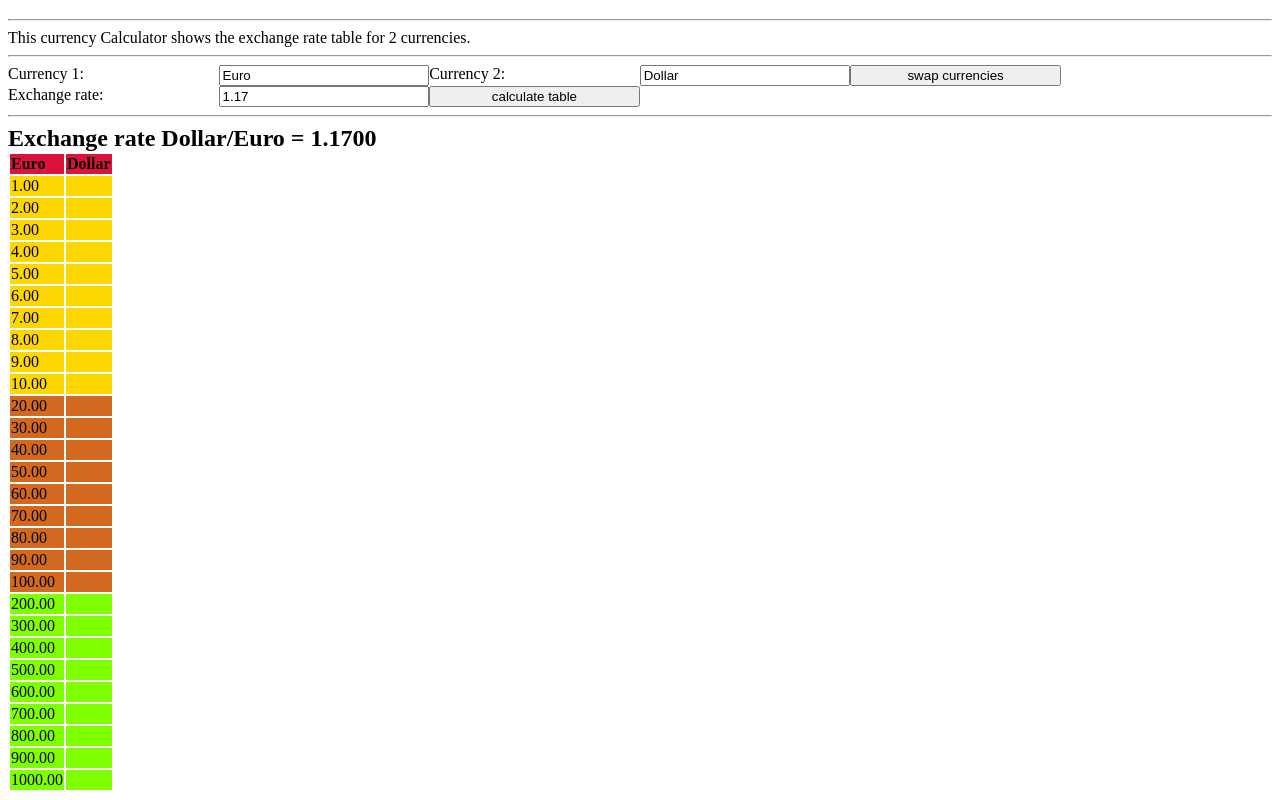
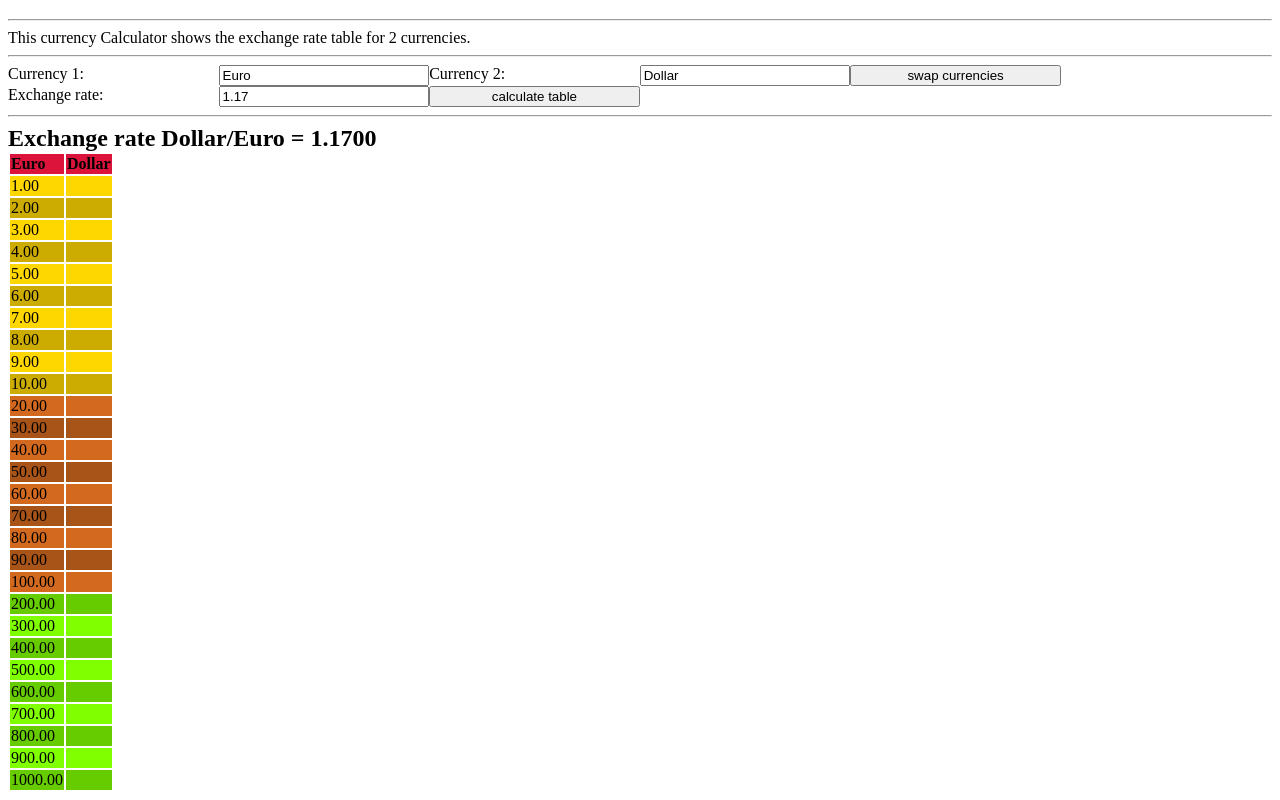
Before and after one commit to YannickSchutzbach/wbs, a website: page Hausuebung1/index.html in a window 1280 px wide. Shown: the part 69-869 px from the top of the page. Drawn offline with Linux system fonts and the light colour scheme.

Commit message:
HÜ1 fertig + optional

```diff
--- a/Hausuebung1/styles/style.css
+++ b/Hausuebung1/styles/style.css
@@ -65,3 +65,7 @@ tr:hover {
 td:hover {
     background-color: deepskyblue;
 }
+
+.table tr:nth-child(even){
+    filter: brightness(80%);
+}
```
